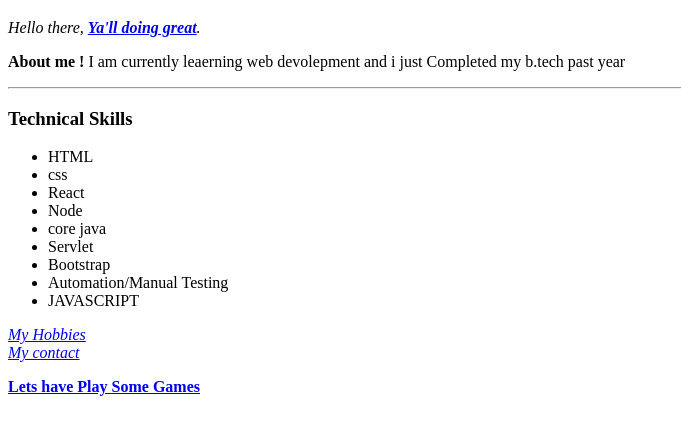
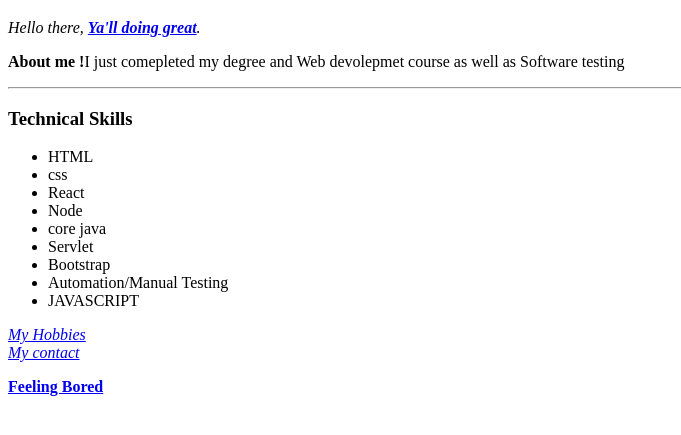
Before and after one commit to Ashtuosh/ashu, a plain HTML site: page index.html in a window 1280 px wide. Shown: the part 61-496 px from the top of the page, without its empty margins (0-681 px from the left). Drawn offline with Linux system fonts and the light colour scheme.

Commit message:
Edited 1 cv

```diff
--- a/index.html
+++ b/index.html
@@ -13,7 +13,7 @@
         alt="no image found"> -->
     <h1>Ashutosh Gaikwad</h1>
     <p><em>Hello there, <strong> <a href="https://www.google.com/">Ya'll doing great</a></strong>.</em></p>
-    <p><strong>About me !</strong> I am currently leaerning web devolepment and i just Completed my b.tech past year</p>
+    <p><strong>About me !</strong>I just comepleted my degree and Web devolepmet course as well as Software testing</p>
     <hr>
     <h3>Technical Skills</h3>
     <ul>
@@ -30,7 +30,7 @@
     <em><a href="Hobbies.html">My Hobbies</a></em>
     <br>
     <em><a href="contact.html">My contact</a></em>
-    <p><strong><a href="https://www.pog.com/"> Lets have Play Some Games</a></strong></p>
+    <p><strong><a href="https://www.pog.com/">Feeling Bored</a></strong></p>
 </body>
 
 </html>
```
